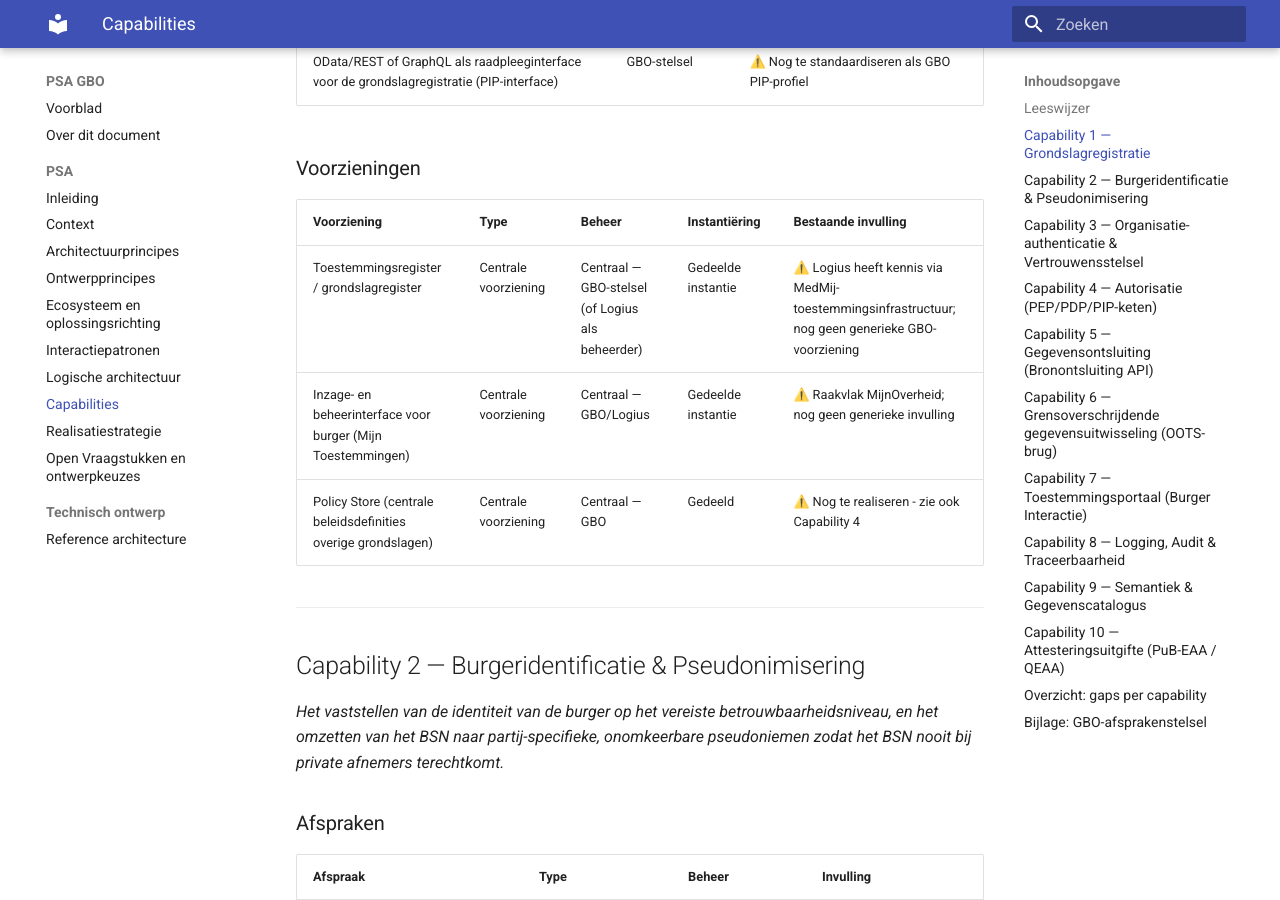
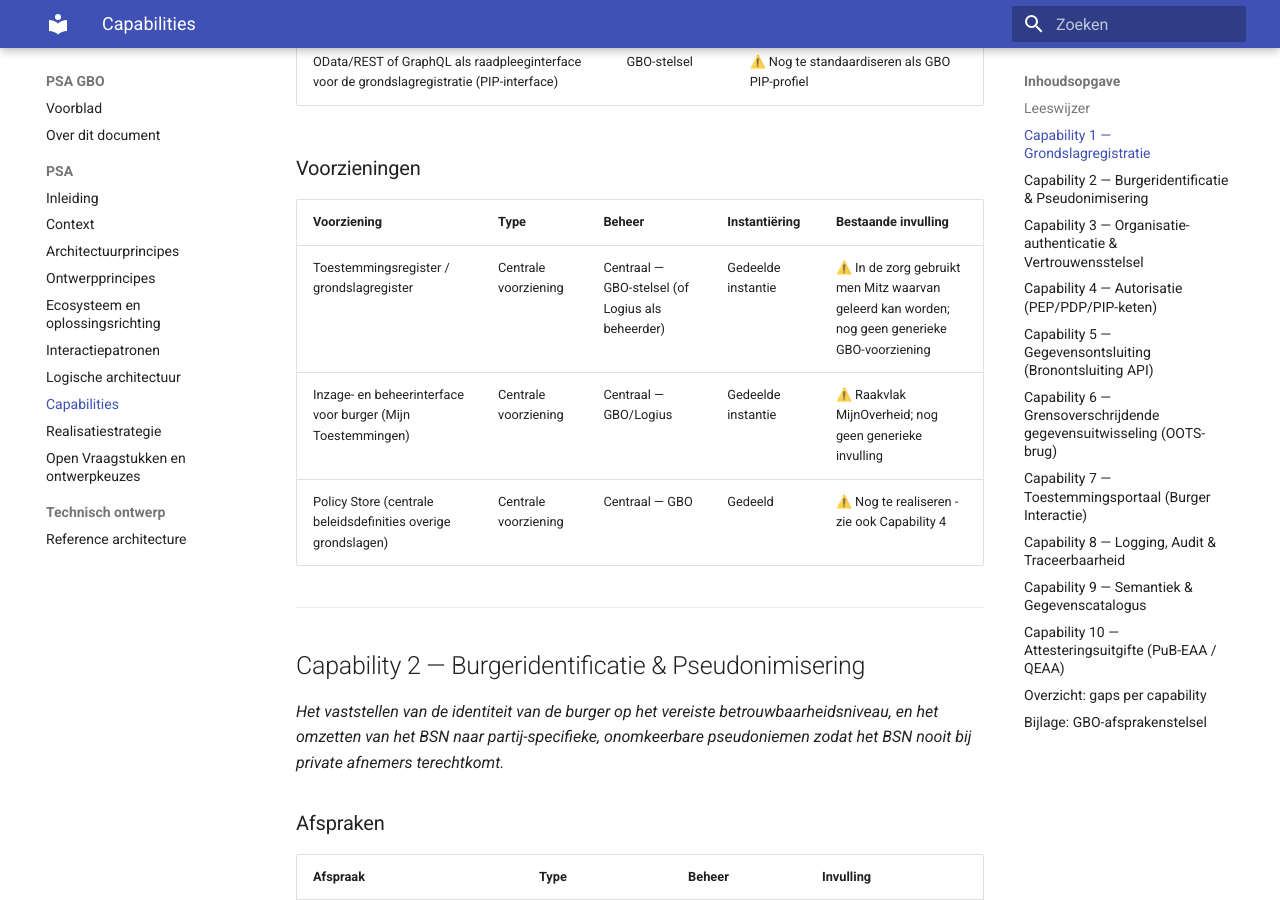
Before and after one commit to ICTU/GBO, an MkDocs documentation site: the page built from docs/psa/capabilities.md, in a window 1280 px wide and 900 px high, scrolled down 1948 px. Built offline with MkDocs 1.6.1 and Material for MkDocs 9.7.7, drawn with Linux system fonts in a browser that asks for light colours.

Commit message:
toestemming aangepast

```diff
--- a/docs/psa/capabilities.md
+++ b/docs/psa/capabilities.md
@@ -47,7 +47,7 @@ Naast technische gaps kent dit document ook **juridische randvoorwaarden** (gema
 
 | Voorziening | Type | Beheer | Instantiëring | Bestaande invulling |
 |---|---|---|---|---|
-| Toestemmingsregister / grondslagregister | Centrale voorziening | Centraal — GBO-stelsel (of Logius als beheerder) | Gedeelde instantie | ⚠️ Logius heeft kennis via MedMij-toestemmingsinfrastructuur; nog geen generieke GBO-voorziening |
+| Toestemmingsregister / grondslagregister | Centrale voorziening | Centraal — GBO-stelsel (of Logius als beheerder) | Gedeelde instantie | ⚠️ In de zorg gebruikt men Mitz waarvan geleerd kan worden; nog geen generieke GBO-voorziening |
 | Inzage- en beheerinterface voor burger (Mijn Toestemmingen) | Centrale voorziening | Centraal — GBO/Logius | Gedeelde instantie | ⚠️ Raakvlak MijnOverheid; nog geen generieke invulling |
 | Policy Store (centrale beleidsdefinities overige grondslagen) | Centrale voorziening | Centraal — GBO | Gedeeld | ⚠️ Nog te realiseren - zie ook Capability 4 |
 
```
Also changed, not shown: docs/psa/generieke-functies.md (+1 -1 lines).
